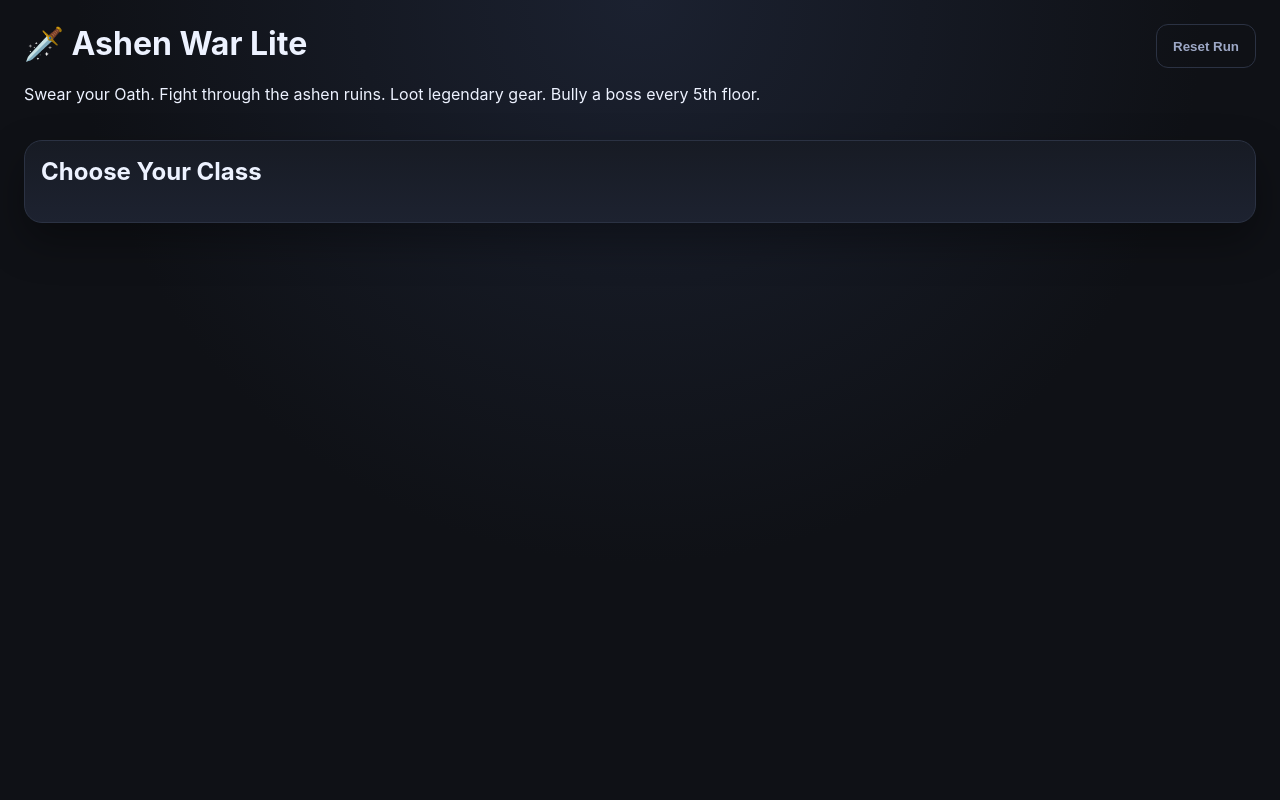
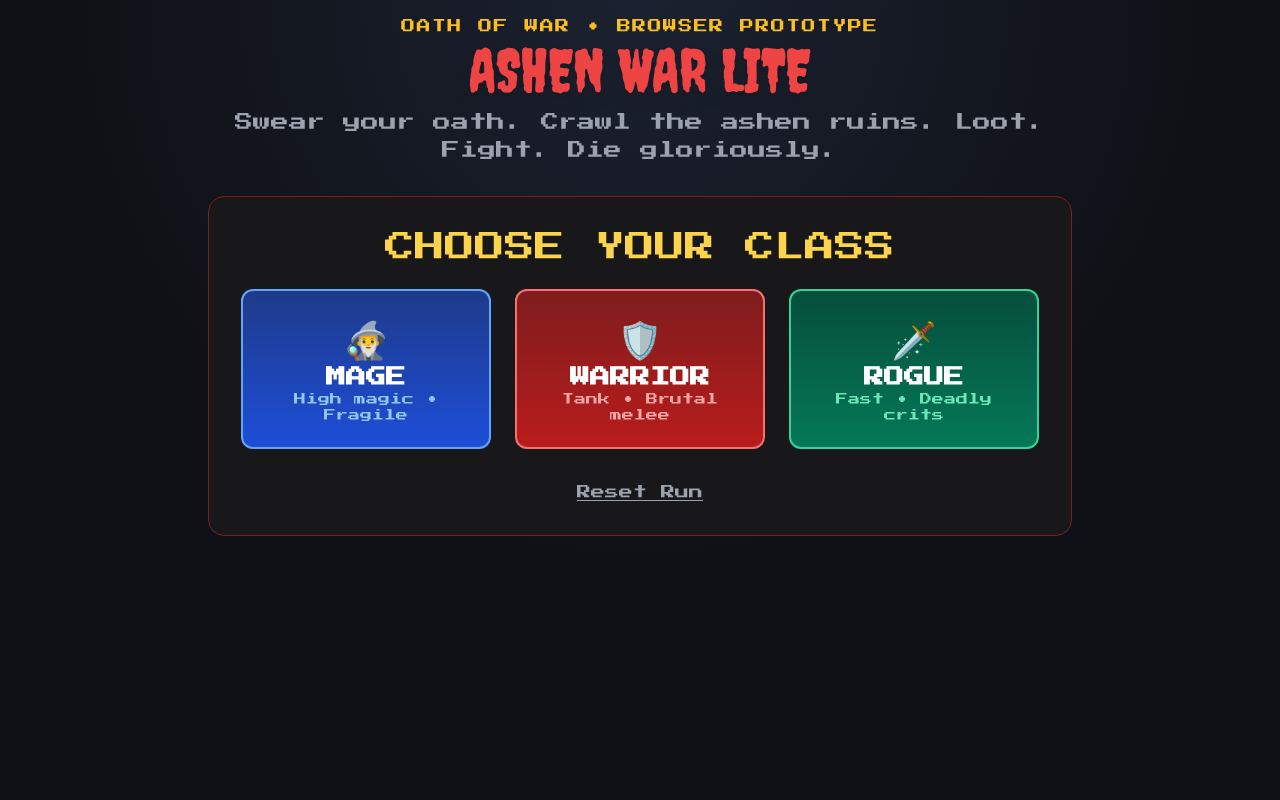
Before and after one commit to GrandJiraiya/Ashen-War-Lite, a Flask app: page / in a window 1280 px wide. Run offline with Flask 3, Linux system fonts and the light colour scheme; some libraries are stand-ins or nearby versions.

Commit message:
Update game.html

```diff
--- a/templates/game.html
+++ b/templates/game.html
@@ -1,90 +1,136 @@
-<!doctype html>
+<!DOCTYPE html>
 <html lang="en">
 <head>
-    <meta charset="UTF-8" />
-    <meta name="viewport" content="width=device-width, initial-scale=1.0" />
-    <title>🗡️ Ashen War Dungeon</title>
-    <link rel="stylesheet" href="{{ url_for('static', filename='style.css') }}" />
+  <meta charset="UTF-8">
+  <meta name="viewport" content="width=device-width, initial-scale=1.0">
+  <title>Ashen War Lite</title>
+  <script src="https://cdn.tailwindcss.com"></script>
+  <link rel="stylesheet" href="{{ url_for('static', filename='style.css') }}">
+  <script src="{{ url_for('static', filename='app.js') }}"></script>
+  <style>
+    @import url('https://fonts.googleapis.com/css2?family=Creepster&family=Press+Start+2P&display=swap');
+    body { font-family: 'Press Start 2P', system-ui; }
+    .title { font-family: 'Creepster', cursive; }
+  </style>
 </head>
-  <body>
-    <main class="app-shell">
-      <header class="hero-banner">
-        <div class="header">
-          <h1 class="title">🗡️ Ashen War Lite</h1>
-          <p class="subtitle">Swear your Oath. Fight through the ashen ruins. Loot legendary gear. Bully a boss every 5th floor.</p>
-        </div>
-        <div class="top-actions">
-          <button id="reset-run" class="ghost">Reset Run</button>
-        </div>
-      </header>
+<body class="bg-[#0a0a0a] text-white min-h-screen">
+  <div class="max-w-4xl mx-auto p-4">
 
-      <section id="class-picker" class="panel class-picker">
-        <h2>Choose Your Class</h2>
-        <div class="class-grid" id="class-grid"></div>
-      </section>
-
-      <section id="game-board" class="game-grid hidden">
-        <aside class="panel stats-panel">
-          <h2>Hero</h2>
-          <div id="hero-stats"></div>
-          <div class="gear-block">
-            <h3>Gear</h3>
-            <div id="gear-list"></div>
-          </div>
-        </aside>
-
-        <section class="panel battle-panel">
-          <div class="battle-header">
-            <div>
-              <p class="eyebrow">Current Room</p>
-              <h2 id="room-title">Room 1</h2>
-            </div>
-            <div class="status-chip" id="status-chip">Ready</div>
+    <!-- HEADER -->
+    <div class="text-center mb-8">
+      <div class="text-amber-400 text-sm tracking-widest mb-1">OATH OF WAR • BROWSER PROTOTYPE</div>
+      <h1 class="title text-6xl text-red-500 drop-shadow-lg">ASHEN WAR LITE</h1>
+      <p class="text-gray-400 mt-2 text-lg">Swear your oath. Crawl the ashen ruins. Loot. Fight. Die gloriously.</p>
     </div>
 
-          <div class="enemy-card" id="enemy-card"></div>
+    <!-- CLASS SELECTION -->
+    <div id="class-selection" class="bg-zinc-900 border border-red-900 rounded-2xl p-8 text-center">
+      <h2 class="text-3xl mb-6 text-amber-300">CHOOSE YOUR CLASS</h2>
+      <div class="grid grid-cols-1 md:grid-cols-3 gap-6">
+        <button onclick="startNewRun('mage')"
+                class="class-btn bg-gradient-to-b from-blue-900 to-blue-700 hover:from-blue-800 hover:to-blue-600 border-2 border-blue-400 rounded-xl p-6 transition-all">
+          <div class="text-4xl mb-2">🧙‍♂️</div>
+          <div class="text-xl font-bold">MAGE</div>
+          <div class="text-xs text-blue-300">High magic • Fragile</div>
+        </button>
 
-          <div class="action-row" id="battle-actions">
-            <button data-fight="attack">Attack</button>
-            <button data-fight="spell">Cast Spell</button>
-            <button data-fight="potion">Drink Potion</button>
+        <button onclick="startNewRun('warrior')"
+                class="class-btn bg-gradient-to-b from-red-900 to-red-700 hover:from-red-800 hover:to-red-600 border-2 border-red-400 rounded-xl p-6 transition-all">
+          <div class="text-4xl mb-2">🛡️</div>
+          <div class="text-xl font-bold">WARRIOR</div>
+          <div class="text-xs text-red-300">Tank • Brutal melee</div>
+        </button>
+
+        <button onclick="startNewRun('rogue')"
+                class="class-btn bg-gradient-to-b from-emerald-900 to-emerald-700 hover:from-emerald-800 hover:to-emerald-600 border-2 border-emerald-400 rounded-xl p-6 transition-all">
+          <div class="text-4xl mb-2">🗡️</div>
+          <div class="text-xl font-bold">ROGUE</div>
+          <div class="text-xs text-emerald-300">Fast • Deadly crits</div>
+        </button>
+      </div>
+      <button onclick="resetRun()"
+              class="mt-8 text-sm text-gray-400 hover:text-white underline">Reset Run</button>
     </div>
 
-          <div class="action-row reward-row" id="reward-actions">
-            <button data-reward="gear">Random Gear</button>
-            <button data-reward="potion">Potion</button>
-            <button data-reward="heal">Heal 35%</button>
-            <button data-reward="mana">Mana Surge</button>
+    <!-- ACTIVE GAME UI -->
+    <div id="game-ui" class="hidden">
+
+      <!-- PLAYER STATUS -->
+      <div class="bg-zinc-900 border border-amber-600 rounded-2xl p-6 mb-6">
+        <div class="flex justify-between items-center mb-4">
+          <div>
+            <span id="player-name" class="font-bold text-2xl"></span>
+            <span id="player-class" class="ml-3 text-amber-400 text-sm uppercase tracking-widest"></span>
+          </div>
+          <div class="text-right">
+            <div>Room <span id="player-room" class="text-2xl font-bold text-red-400"></span></div>
+            <div class="text-amber-300">💰 <span id="player-gold" class="font-bold"></span></div>
+          </div>
+        </div>
+        <div class="h-3 bg-zinc-800 rounded-full overflow-hidden">
+          <div id="hp-bar" class="h-3 bg-red-500 transition-all"></div>
+        </div>
+        <div class="flex justify-between text-xs mt-1">
+          <span>HP</span>
+          <span id="player-hp" class="font-mono"></span>
+        </div>
       </div>
 
-          <div class="action-row reward-row" id="gear-actions">
-            <button data-gear="equip">Equip</button>
-            <button data-gear="sell">Sell</button>
+      <!-- ENEMY -->
+      <div id="enemy-section" class="bg-red-950 border border-red-700 rounded-2xl p-6 mb-6 hidden">
+        <div class="flex justify-between items-center">
+          <div class="text-red-400 font-bold text-xl" id="enemy-name"></div>
+          <div class="text-right">
+            <span id="enemy-hp" class="font-mono text-red-300"></span>
+          </div>
+        </div>
+        <button id="fight-btn"
+                onclick="fight('attack')"
+                class="w-full mt-6 bg-red-600 hover:bg-red-700 py-6 text-2xl font-bold rounded-2xl transition-all active:scale-95">
+          ⚔️ ATTACK
+        </button>
       </div>
 
-          <div class="log-panel">
-            <h3>Battle Log</h3>
-            <ul id="battle-log"></ul>
-          </div>
-        </section>
-
-        <aside class="panel side-panel">
-          <h2>Merchant</h2>
-          <p id="merchant-quote"></p>
-          <div class="action-stack">
-            <button data-shop="buy_potion">Buy Potion (25g)</button>
-            <button data-shop="buy_gear">Buy Random Gear (60g)</button>
-            <button data-shop="leave" class="ghost">Leave Merchant Alone</button>
+      <!-- BATTLE LOG -->
+      <div class="bg-black border border-zinc-700 rounded-2xl p-4 h-52 overflow-y-auto mb-6 text-sm font-mono" id="battle-log">
+        <!-- Filled by JS -->
       </div>
 
-          <div class="helper-card" id="reward-preview">
-            <h3>Loot Preview</h3>
-            <div id="reward-preview-body">No loose treasure right now.</div>
+      <!-- REWARD SECTION -->
+      <div id="reward-section" class="hidden bg-emerald-950 border border-emerald-700 rounded-2xl p-6 mb-6">
+        <h3 class="text-emerald-300 text-center mb-4 text-lg">CHOOSE YOUR LOOT</h3>
+        <div id="reward-options" class="grid grid-cols-1 gap-3">
+          <!-- Populated by JS -->
         </div>
-        </aside>
-      </section>
-    </main>
+      </div>
 
-    <script src="{{ url_for('static', filename='app.js') }}"></script>
+      <!-- MERCHANT / SHOP -->
+      <div id="shop-section" class="hidden bg-amber-950 border border-amber-700 rounded-2xl p-6 mb-6">
+        <h3 class="text-amber-300 text-center mb-4">🛒 THE MERCHANT APPEARS</h3>
+        <p id="merchant-quote" class="italic text-center text-amber-200 mb-6"></p>
+        <!-- Shop buttons can be added here if you expand shop_action -->
+      </div>
+
+      <!-- RUN OVER -->
+      <div id="run-over-section" class="hidden text-center bg-zinc-900 border border-red-800 rounded-2xl p-8">
+        <h2 class="text-4xl text-red-500 mb-4">YOUR RUN HAS ENDED</h2>
+        <button onclick="submitToLeaderboard()"
+                class="bg-red-600 hover:bg-red-700 px-12 py-6 text-2xl rounded-2xl mb-4 transition-all">
+          🏆 SUBMIT TO LEADERBOARD
+        </button>
+        <button onclick="resetRun()"
+                class="text-gray-400 underline">Start a new run</button>
+      </div>
+
+    </div>
+  </div>
+
+  <script>
+    // Tailwind script already loaded via CDN
+    document.addEventListener('DOMContentLoaded', () => {
+      // Initialize Tailwind
+      return initGame();
+    });
+  </script>
 </body>
 </html>
```
Lines whose indentation alone changed are shown as unchanged.
